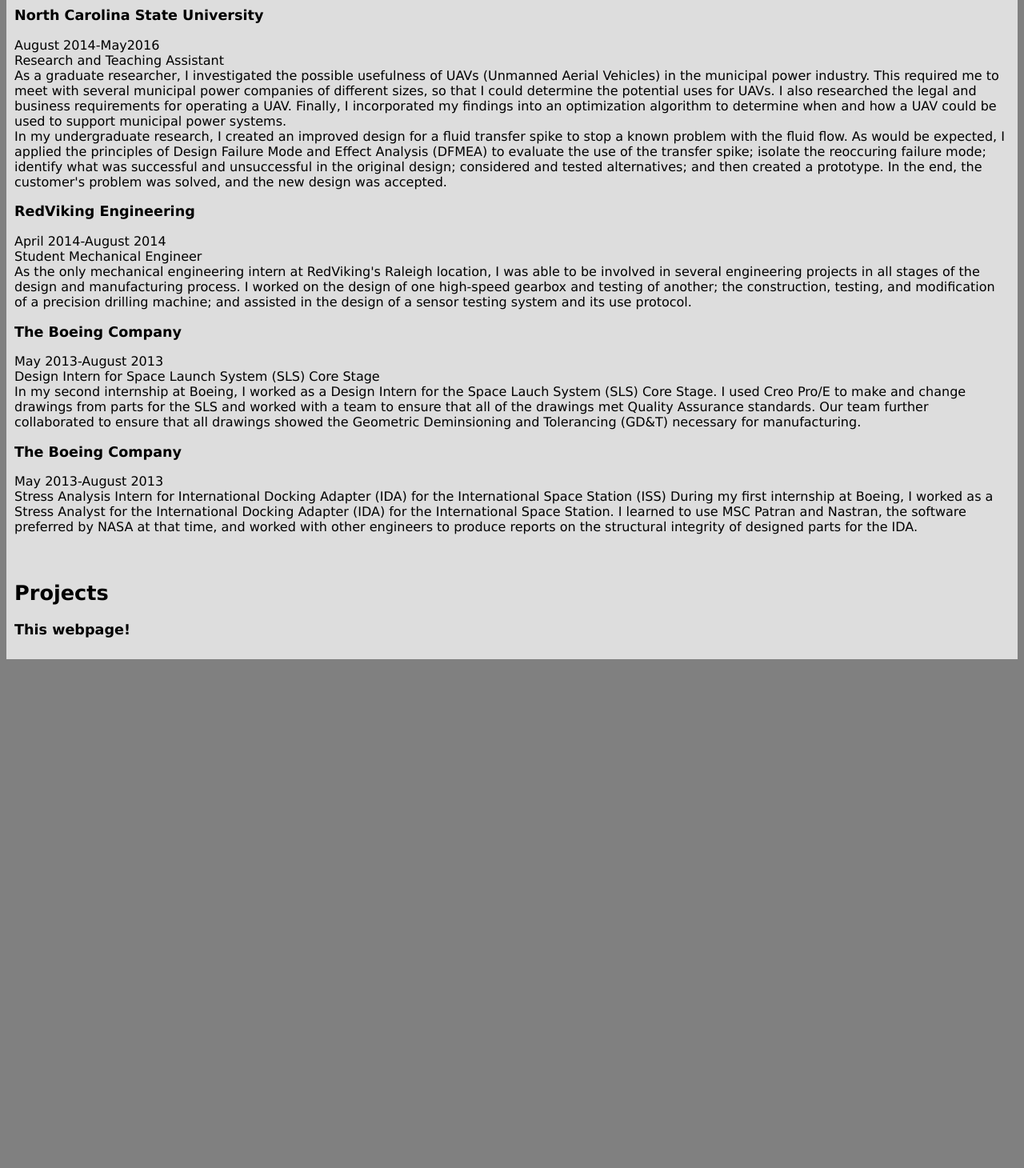
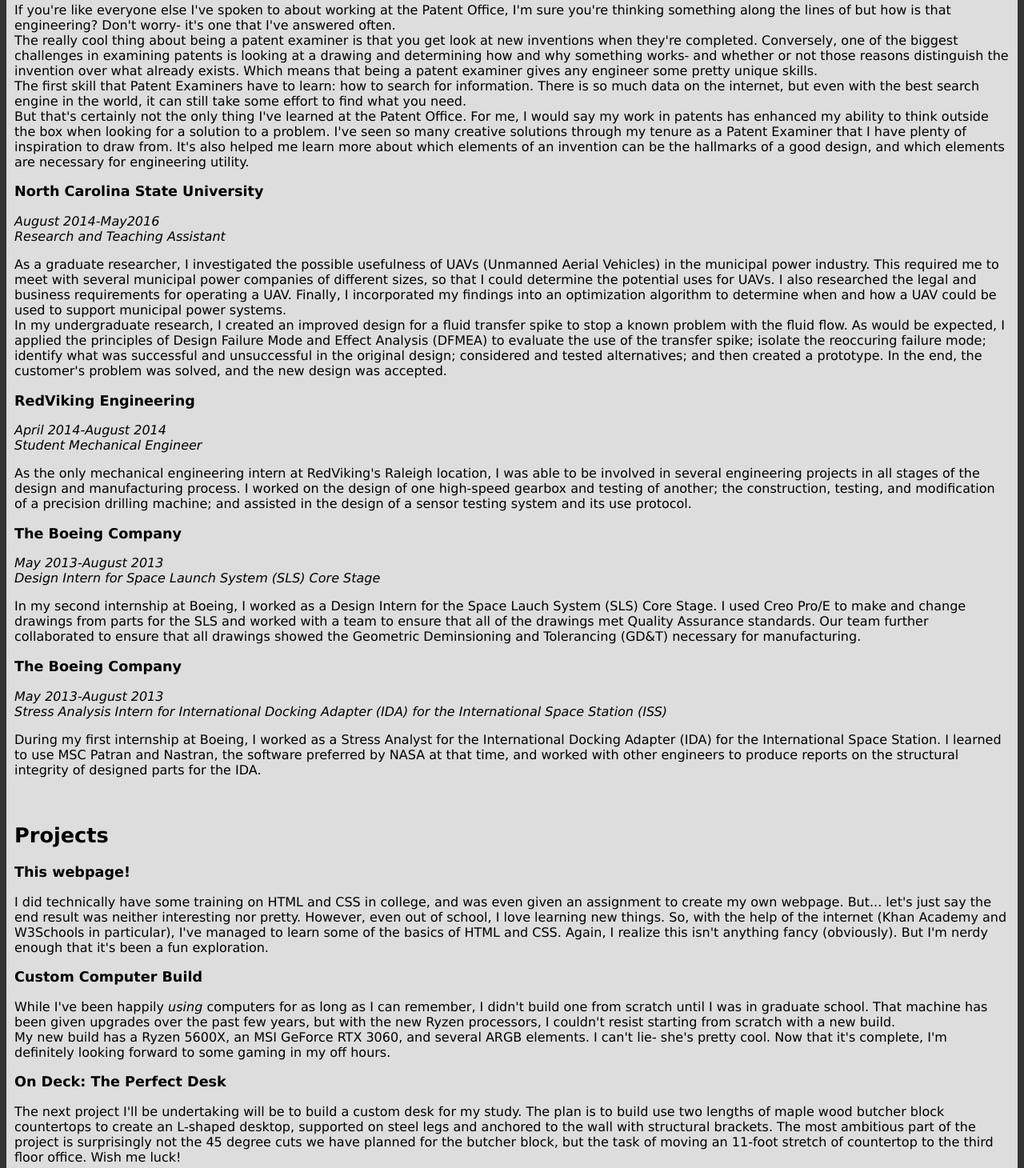
Before and after one commit to bee-may/bee-may.github.io, a plain HTML site: page index.html in a window 1280 px wide. Shown: the part 1101-2561 px from the top of the page at 80% size. Before the commit the page ends 1933 px from the top, so only its background shows below. Drawn offline with Linux system fonts and the light colour scheme.

Commit message:
Update index.html

```diff
--- a/index.html
+++ b/index.html
@@ -5,7 +5,7 @@
         <meta charset="utf-8">
         <style>
             body {
-                background-color: grey;
+                background-color: #333;
                 color: black;
                 font-family: "verdana", "helvetica", sans-serif;
                 font-size: 100%;
@@ -34,6 +34,10 @@
                 color: black;
             }
 
+            a:hover {
+                color: purple;
+            }
+
             .content {
                 background-color: #ddd;
                 padding: 10px;
@@ -55,7 +59,7 @@
             }
 
             .nav a:hover {
-                background-color: grey;
+                background-color: #ddd;
                 color: black;
             }
 
@@ -97,10 +101,22 @@
             <p>Enjoys: learning, video games, reading, time with friends, concerts, beaches.</p>
             <p>Dislikes: people who don't wear masks properly. Also, most gin.</p>
 
+            <h3>The Goal</h3>
+
+            <p>
+                On the vanishingly rare chance that you stumbled upon this website without the aid of my resume, I'll say it plainly:
+            </p>
+            <p>
+                I'm looking for a job. And in the most likely case, you've come to this website because you think I could be a good fit for your company, and you want to learn more about me. So while I do have all of the major resume items available here, I've also tried to infuse some of my personality, as well.<br>
+                That being said, let's start with a pretty basic point:<br>
+                I don't just want <i>a job</i>. I want to find a career; somewhere that I can contribute and grow.<br>
+                Earnestness is passe, I know. And yet, I am being perfectly serious about hoping to find a workplace that provides more than a paycheck. I'm a passionate and enthusiastic person, and want to contribute to my community wherever possible. I think the right job will provide just such an opportunity.
+            </p>
+
         </div>
 
         <div class="content">
-            <h2 id="education">Education and Experience</h2>
+            <h2 id="education">Education</h2>
 
             <h3>M.S., Mechanical Engineering</h3>
             <p>
@@ -131,8 +147,10 @@
 
             <h3>U.S. Patent and Trademark Office</h3>
             <p>
-                November 2016-Present<br>
-                Patent Examiner<br>
+                <i>November 2016-Present<br>
+                    Patent Examiner</i>
+            </p>
+            <p>
                 If you're like everyone else I've spoken to about working at the Patent Office, I'm sure you're thinking something along the lines of but how is that engineering? Don't worry- it's one that I've answered often.<br>
                 The really cool thing about being a patent examiner is that you get look at new inventions when they're completed. Conversely, one of the biggest challenges in examining patents is looking at a drawing and determining how and why something works- and whether or not those reasons distinguish the invention over what already exists. Which means that being a patent examiner gives any engineer some pretty unique skills.<br>
                 The first skill that Patent Examiners have to learn: how to search for information. There is so much data on the internet, but even with the best search engine in the world, it can still take some effort to find what you need.<br>
@@ -141,38 +159,47 @@
 
             <h3>North Carolina State University</h3>
             <p>
-                August 2014-May2016<br>
-                Research and Teaching Assistant<br>
+                <i>August 2014-May2016<br>
+                    Research and Teaching Assistant</i>
+            </p>
+            <p>
                 As a graduate researcher, I investigated the possible usefulness of UAVs (Unmanned Aerial Vehicles) in the municipal power industry. This required me to meet with several municipal power companies of different sizes, so that I could determine the potential uses for UAVs. I also researched the legal and business requirements for operating a UAV. Finally, I incorporated my findings into an optimization algorithm to determine when and how a UAV could be used to support municipal power systems.<br>
                 In my undergraduate research, I created an improved design for a fluid transfer spike to stop a known problem with the fluid flow. As would be expected, I applied the principles of Design Failure Mode and Effect Analysis (DFMEA) to evaluate the use of the transfer spike; isolate the reoccuring failure mode; identify what was successful and unsuccessful in the original design; considered and tested alternatives; and then created a prototype. In the end, the customer's problem was solved, and the new design was accepted.
             </p>
 
             <h3>RedViking Engineering</h3>
             <p>
-                April 2014-August 2014<br>
-                Student Mechanical Engineer<br>
+                <i>April 2014-August 2014<br>
+                    Student Mechanical Engineer</i>
+            </p>
+            <p>
                 As the only mechanical engineering intern at RedViking's Raleigh location, I was able to be involved in several engineering projects in all stages of the design and manufacturing process. I worked on the design of one high-speed gearbox and testing of another; the construction, testing, and modification of a precision drilling machine; and assisted in the design of a sensor testing system and its use protocol.
             </p>
 
             <h3>The Boeing Company</h3>
             <p>
-                May 2013-August 2013<br>
-                Design Intern for Space Launch System (SLS) Core Stage<br>
+                <i>May 2013-August 2013<br>
+                    Design Intern for Space Launch System (SLS) Core Stage</i>
+            </p>
+            <p>
                 In my second internship at Boeing, I worked as a Design Intern for the Space Lauch System (SLS) Core Stage. I used Creo Pro/E to make and change drawings from parts for the SLS and worked with a team to ensure that all of the drawings met Quality Assurance standards. Our team further collaborated to ensure that all drawings showed the Geometric Deminsioning and Tolerancing (GD&T) necessary for manufacturing.
             </p>
 
             <h3>The Boeing Company</h3>
             <p>
-                May 2013-August 2013<br>
-                Stress Analysis Intern for International Docking Adapter (IDA) for the International Space Station (ISS)
+                <i>May 2013-August 2013<br>
+                    Stress Analysis Intern for International Docking Adapter (IDA) for the International Space Station (ISS)</i>
+            </p>
+            <p>
                 During my first internship at Boeing, I worked as a Stress Analyst for the International Docking Adapter (IDA) for the International Space Station. I learned to use MSC Patran and Nastran, the software preferred by NASA at that time, and worked with other engineers to produce reports on the structural integrity of designed parts for the IDA.
             </p>
 
             <!--
             <h3>Office of Information Technology, NCSU</h3>
             <p>
-                June 2011-May 2012<br>
-                Classroom Technician (ClassTech)
+                <i>June 2011-May 2012<br>
+                Classroom Technician (ClassTech)</i>
+                In college, I worked in the Classroom Technology division of my university. I interfaced with professors to ensure that their needs were met, troubleshooting problems and providing solutions to ensure classes were able to proceed when any issues occurred. I also worked with my peers to outfit classrooms with the newest technology and maintain the installed devices.
             </p>
             -->
 
@@ -183,7 +210,20 @@
             <h2 id="projects">Projects</h2>
 
             <h3>This webpage!</h3>
+            <p>
+                I did technically have some training on HTML and CSS in college, and was even given an assignment to create my own webpage. But... let's just say the end result was neither interesting nor pretty. However, even out of school, I love learning new things. So, with the help of the internet (Khan Academy and W3Schools in particular), I've managed to learn some of the basics of HTML and CSS. Again, I realize this isn't anything fancy (obviously). But I'm nerdy enough that it's been a fun exploration.
+            </p>
 
+            <h3>Custom Computer Build</h3>
+            <p>
+                While I've been happily <i>using</i> computers for as long as I can remember, I didn't build one from scratch until I was in graduate school. That machine has been given upgrades over the past few years, but with the new Ryzen processors, I couldn't resist starting from scratch with a new build.<br>
+                My new build has a Ryzen 5600X, an MSI GeForce RTX 3060, and several ARGB elements. I can't lie- she's pretty cool. Now that it's complete, I'm definitely looking forward to some gaming in my off hours.
+            </p>
+
+            <h3>On Deck: The Perfect Desk</h3>
+            <p>
+                The next project I'll be undertaking will be to build a custom desk for my study. The plan is to build use two lengths of maple wood butcher block countertops to create an L-shaped desktop, supported on steel legs and anchored to the wall with structural brackets. The most ambitious part of the project is surprisingly not the 45 degree cuts we have planned for the butcher block, but the task of moving an 11-foot stretch of countertop to the third floor office. Wish me luck!
+            </p>
         </div>
 
 
```
